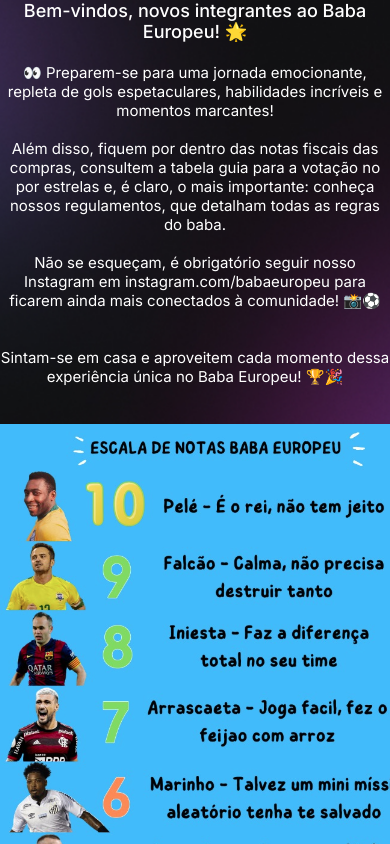
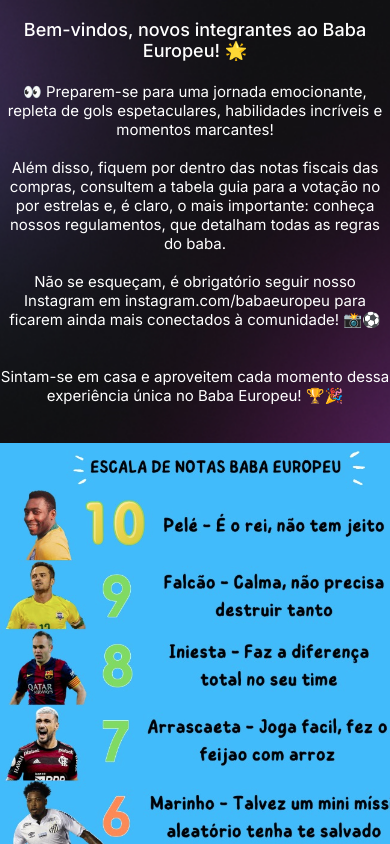
Before and after one commit to caiodjss/Estudos-JS, a plain HTML site: page welcome.html in a window 390 px wide. Shown: the top 844 px of the page. Drawn offline with Linux system fonts and the light colour scheme.

Commit message:
Correção de CSS para Mobile

```diff
--- a/style.css
+++ b/style.css
@@ -39,7 +39,7 @@ body * {
   display: inline;
   width: 360px;
   margin: 56px auto 0px;
-  padding: 8 24px;
+  padding: 20px 20px;
   text-align: center;
   font-size: 15px;
 }
```
